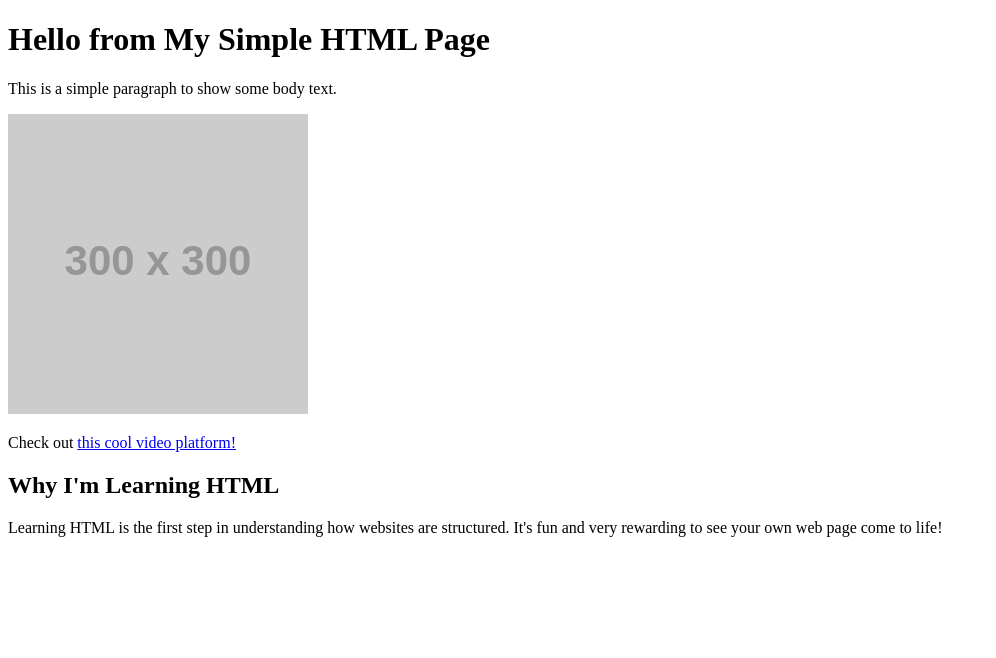
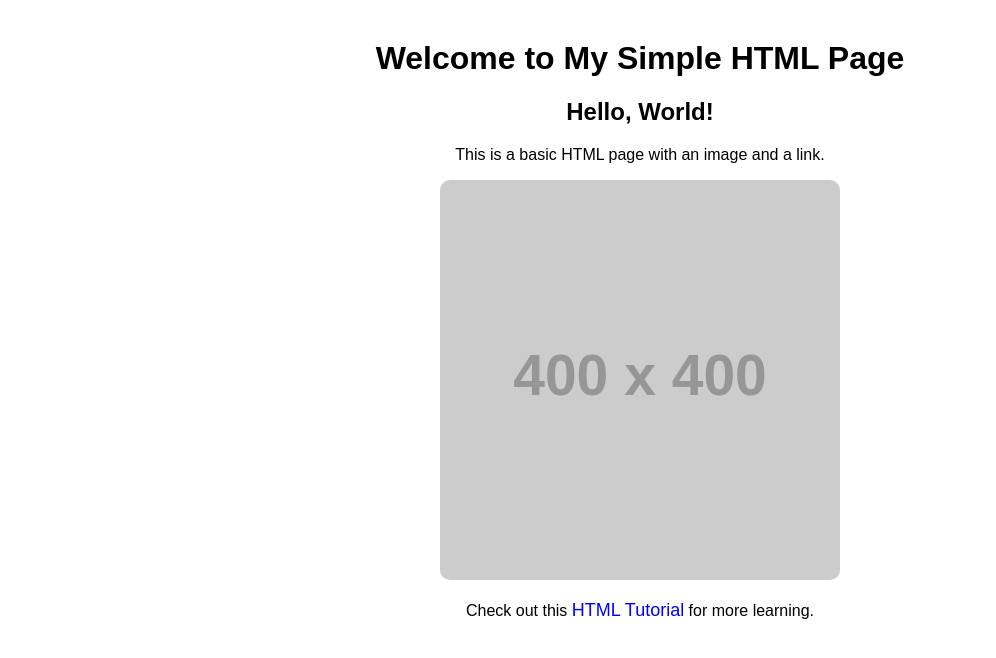
Before and after one commit to NinaNing1/hello-world, a plain HTML site: page index.html in a window 1280 px wide. Shown: the whole page, without its empty margins (0-996 px from the left). Drawn offline with Linux system fonts and the light colour scheme; placeholder pictures from the web are drawn by us.

Commit message:
Update index.html

```diff
--- a/index.html
+++ b/index.html
@@ -1,25 +1,36 @@
 <!DOCTYPE html>
 <html lang="en">
 <head>
-  <meta charset="UTF-8">
-  <title>Hello World</title>
+    <meta charset="UTF-8">
+    <meta name="viewport" content="width=device-width, initial-scale=1.0">
+    <title>Hello World Site</title>
+    <style>
+        body {
+            font-family: Arial, sans-serif;
+            text-align: center;
+            margin: 40px;
+        }
+        img {
+            max-width: 100%;
+            height: auto;
+            border-radius: 10px;
+        }
+        a {
+            color: blue;
+            font-size: 18px;
+            text-decoration: none;
+        }
+    </style>
 </head>
 <body>
-  <h1>Hello from My Simple HTML Page</h1>
-  <p>This is a simple paragraph to show some body text.</p>
 
-  <!-- Add an Image -->
-  <img src="https://via.placeholder.com/300" alt="Placeholder Image">
+    <h1>Welcome to My Simple HTML Page</h1>
+    <h2>Hello, World!</h2>
+    <p>This is a basic HTML page with an image and a link.</p>
 
-  <!-- Add a Link -->
-  <p>Check out
-    <a href="https://www.youtube.com/" target="_blank">this cool video platform!</a>
-  </p>
+    <img src="https://via.placeholder.com/400" alt="Placeholder Image">
 
-  <h2>Why I'm Learning HTML</h2>
-  <p>
-    Learning HTML is the first step in understanding how websites are structured.
-    It's fun and very rewarding to see your own web page come to life!
-  </p>
+    <p>Check out this <a href="https://www.w3schools.com" target="_blank">HTML Tutorial</a> for more learning.</p>
+
 </body>
 </html>
```
